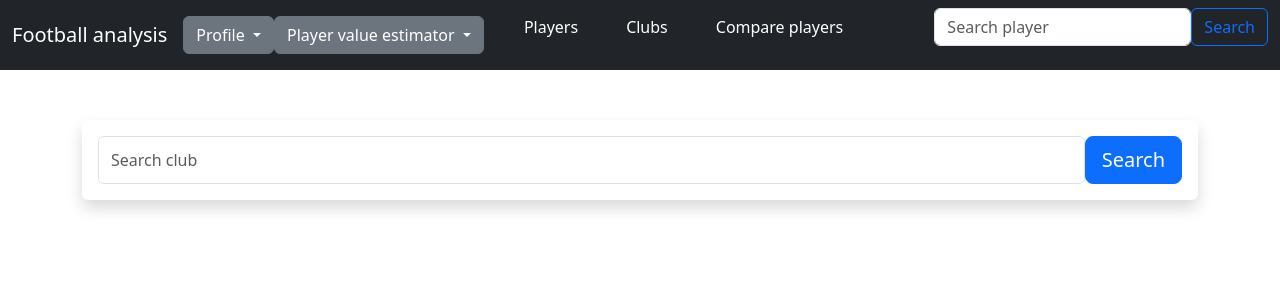
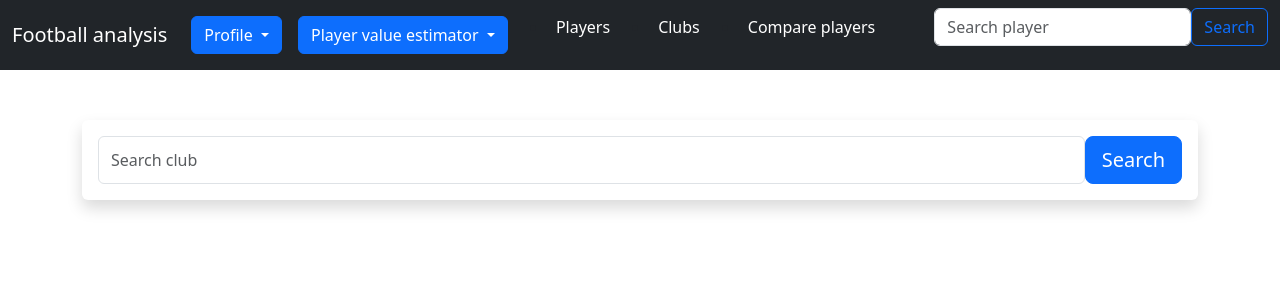
Before and after one commit to Arthemyst/Football_analysis, a Django app: page /club_search/ in a window 1280 px wide. Shown: the top 300 px of the page. Run offline with Django 3.2, Linux system fonts and the light colour scheme; data that the repository does not hold is empty; parts of the project's set-up code (start-up, migrations or seed data) failed here and were passed over; some libraries are stand-ins or nearby versions.

Commit message:
Feat: Modified player value estimation dropdown button in 'base' html template.

```diff
--- a/src/players/templates/players/base.html
+++ b/src/players/templates/players/base.html
@@ -67,7 +67,7 @@
                     {% if user.is_authenticated %}
 
                     <div class="btn-group">
-                        <button type="button" class="btn btn-secondary dropdown-toggle" data-bs-toggle="dropdown"
+                        <button type="button" class="btn btn-primary dropdown-toggle" data-bs-toggle="dropdown"
                             aria-expanded="false">
                             Profile
                         </button>
@@ -81,9 +81,9 @@
 
                     {% else %}
 
-                    <div class="btn-group">
+                    <div class="btn-group mx-2">
 
-                        <button type="button" class="btn btn-secondary dropdown-toggle" data-bs-toggle="dropdown"
+                        <button type="button" class="btn btn-primary dropdown-toggle" data-bs-toggle="dropdown"
                             aria-expanded="false">
                             Profile
                         </button>
@@ -97,8 +97,8 @@
 
                     {% endif %}
 
-                    <div class="btn-group">
-                        <button type="button" class="btn btn-secondary dropdown-toggle" data-bs-toggle="dropdown"
+                    <div class="btn-group mx-2">
+                        <button type="button" class="btn btn-primary dropdown-toggle" data-bs-toggle="dropdown"
                             aria-expanded="false">
                             Player value estimator
                         </button>
@@ -111,21 +111,28 @@
                             </li>
                         </ul>
                     </div>
+                    <div class="btn-group">
                         <ul>
                             <li class="nav-item active">
                                 <a class="nav-link px-2 text-white" href="{% url 'player-list' %}">Players</a>
                             </li>
                         </ul>
+                    </div>
+                    <div class="btn-group">
                         <ul>
                             <li class="nav-item active">
                                 <a class="nav-link px-2 text-white" href="{% url 'club-search' %}">Clubs</a>
                             </li>
                         </ul>
+                    </div>
+                    <div class="btn-group">
                         <ul>
                             <li class="nav-item active">
-                            <a class="nav-link px-2 text-white" href="{% url 'compare-players' %}">Compare players</a>
+                                <a class="nav-link px-2 text-white" href="{% url 'compare-players' %}">Compare
+                                    players</a>
                             </li>
                         </ul>
+                    </div>
 
                 </div>
 
```
Lines whose indentation alone changed are shown as unchanged.
